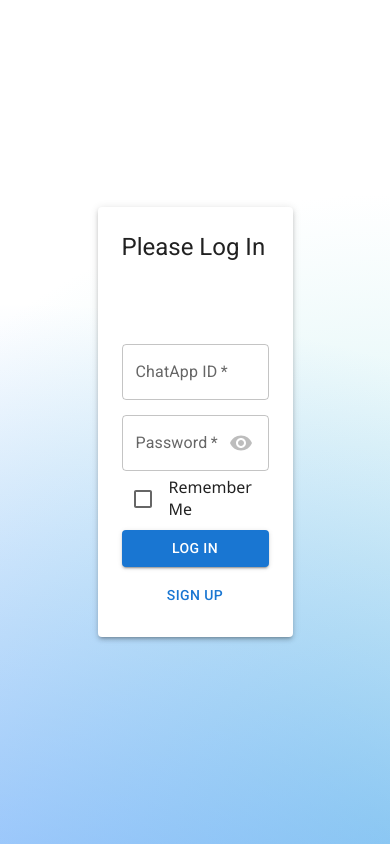
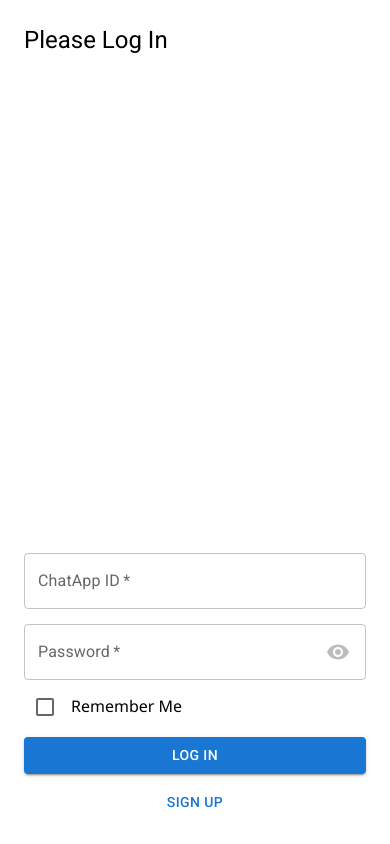
Before and after one commit to StephenChips/ChatApp, a React (Vite) app in the folder client/: page /log-in in a window 390 px wide. Built offline with nearby package versions, Linux system fonts and the light colour scheme.

Commit message:
Writing the responsive UI for the app (part 4)
Finished the responsive UI of LogIn, SignUp and Welcome pages.

```diff
--- a/client/package.json
+++ b/client/package.json
@@ -4,7 +4,7 @@
   "version": "0.0.0",
   "type": "module",
   "scripts": {
-    "dev": "vite",
+    "dev": "vite --host",
     "build": "tsc && vite build",
     "lint": "eslint . --ext ts,tsx --report-unused-disable-directives --max-warnings 0",
     "preview": "vite preview",
--- a/client/src/pages/LogIn/LogIn.tsx
+++ b/client/src/pages/LogIn/LogIn.tsx
@@ -3,10 +3,12 @@ import {
   AlertColor,
   Box,
   Button,
-  Card,
   Checkbox,
   TextField,
+  Theme,
   Typography,
+  useMediaQuery,
+  useTheme,
 } from "@mui/material";
 import { NavigateEffect } from "../../components/NavigateEffect";
 import { useState } from "react";
@@ -24,6 +26,10 @@ const CHATAPP_ID_INPUT_ELEMENT_ID = "chatapp-id";
 const PASSWORD_INPUT_ELEMENT_ID = "password";
 
 export function LogIn() {
+  const theme = useTheme();
+  const isViewportWiderThanSmallBreakpoint = useMediaQuery((theme: Theme) =>
+    theme.breakpoints.up("sm"),
+  );
   const dispatch = useAppDispatch();
   const navigate = useNavigate();
   const hasLoggedIn = useAppSelector(selectHasLoggedIn);
@@ -52,30 +58,42 @@ export function LogIn() {
     return <NavigateEffect to="/" />;
   }
 
+  let loginFormStyle;
+
+  if (isViewportWiderThanSmallBreakpoint) {
+    loginFormStyle = {
+      width: "500px",
+      height: "500px",
+      position: "absolute",
+      left: 0,
+      right: 0,
+      top: 0,
+      bottom: 0,
+      margin: "auto",
+      display: "flex",
+      flexDirection: "column",
+      background: theme.palette.background.paper,
+      borderRadius: 4,
+    }
+  } else {
+    loginFormStyle = {
+      display: "flex",
+      flexDirection: "column",
+      height: "100%"
+    }
+  }
+
   return (
     <Box
       sx={{
         width: "100%",
         height: "100%",
-        background: RADIAL_GRADIENT_BACKGROUND,
+        background: isViewportWiderThanSmallBreakpoint ? RADIAL_GRADIENT_BACKGROUND : undefined,
         position: "relative",
       }}
     >
-      <Card
-        elevation={3}
-        sx={{
-          width: "50%",
-          height: "430px",
-          maxWidth: "600px",
-          position: "absolute",
-          left: 0,
-          right: 0,
-          top: 0,
-          bottom: 0,
-          margin: "auto",
-          display: "flex",
-          flexDirection: "column",
-        }}
+      <Box
+        sx={loginFormStyle}
       >
         <Alert
           severity={alertContent?.severity}
@@ -159,7 +177,7 @@ export function LogIn() {
             Sign Up
           </Button>
         </Box>
-      </Card>
+      </Box>
     </Box>
   );
 
--- a/client/src/pages/SignUp/SignUp.tsx
+++ b/client/src/pages/SignUp/SignUp.tsx
@@ -3,11 +3,12 @@ import {
   AlertColor,
   Box,
   Button,
-  Card,
   LinearProgress,
   Snackbar,
   TextField,
   Typography,
+  useMediaQuery,
+  useTheme,
 } from "@mui/material";
 import axios from "axios";
 import { RADIAL_GRADIENT_BACKGROUND } from "../../constants";
@@ -18,6 +19,10 @@ import { useAppDispatch } from "../../store";
 import { AppUserThunks } from "../../store/appUser";
 
 export function SignUp() {
+  const theme = useTheme();
+  const isViewportWiderThanSmallBreakpoint = useMediaQuery(
+    theme.breakpoints.up("sm"),
+  );
   const dispatch = useAppDispatch();
   const navigate = useNavigate();
 
@@ -56,10 +61,36 @@ export function SignUp() {
     }, 2000);
   }, [snackbarState]);
 
+  let signUpFormStyle;
+
+  if (isViewportWiderThanSmallBreakpoint) {
+    signUpFormStyle = {
+      boxSizing: "border-box",
+      display: "flex",
+      flexDirection: "column",
+      width: "500px",
+      height: "500px",
+      background: theme.palette.background.paper,
+      borderRadius: 4,
+      padding: 3,
+    };
+  } else {
+    signUpFormStyle = {
+      display: "flex",
+      flexDirection: "column",
+      boxSizing: "border-box",
+      width: "100%",
+      height: "100%",
+      padding: 3,
+    };
+  }
+
   return (
     <Box
       sx={{
-        background: RADIAL_GRADIENT_BACKGROUND,
+        background: isViewportWiderThanSmallBreakpoint
+          ? RADIAL_GRADIENT_BACKGROUND
+          : undefined,
         width: "100%",
         height: "100%",
         display: "flex",
@@ -67,13 +98,8 @@ export function SignUp() {
         alignItems: "center",
       }}
     >
-      <Card
-        sx={{
-          width: "513px",
-        }}
-      >
-        <Box sx={{ margin: 3 }} component="form" onSubmit={onCreateAccount}>
-          <Typography variant="h5" marginBottom={5}>
+      <Box component="form" sx={signUpFormStyle} onSubmit={onCreateAccount}>
+        <Typography variant="h5" marginBottom="auto">
           Sign Up
         </Typography>
         <TextField
@@ -162,7 +188,6 @@ export function SignUp() {
           </>
         )}
       </Box>
-      </Card>
       <Snackbar
         open={snackbarState === "visible"}
         anchorOrigin={{ vertical: "top", horizontal: "center" }}
@@ -207,9 +232,14 @@ export function SignUp() {
     setIsCreatingAccount(true);
 
     try {
-      const response = await axios.post("/api/createUser", { name: username, password });
+      const response = await axios.post("/api/createUser", {
+        name: username,
+        password,
+      });
       const userID = response.data.id;
-      await dispatch(AppUserThunks.logIn({ userID, password, rememberMe: false }));
+      await dispatch(
+        AppUserThunks.logIn({ userID, password, rememberMe: false }),
+      );
       navigate("/welcome");
     } catch (e) {
       const error = e as Error;
--- a/client/src/pages/Welcome/Welcome.tsx
+++ b/client/src/pages/Welcome/Welcome.tsx
@@ -9,6 +9,7 @@ import {
   IconButton,
   styled,
   Typography,
+  useMediaQuery,
 } from "@mui/material";
 import { RADIAL_GRADIENT_BACKGROUND } from "../../constants";
 import { ArrowForward, Delete, Edit } from "@mui/icons-material";
@@ -19,6 +20,7 @@ import { useEffect, useState } from "react";
 import { User } from "../../store/modeltypes";
 import { useNavigate } from "react-router";
 import axios from "axios";
+import { useTheme } from "@mui/material";
 
 type AvatarSource =
   | { from: "url"; url: string }
@@ -28,7 +30,7 @@ export function Welcome() {
   const dispatch = useAppDispatch();
   const appUser = useAppSelector(selectAppUser);
   const [cardBeingDisplayed, displayCard] = useState<
-    "welcome-card" | "change-avatar"
+    "welcome-card" | "change-avatar-card"
   >("welcome-card");
 
   let component: JSX.Element;
@@ -50,7 +52,7 @@ export function Welcome() {
     component = (
       <WelcomeCard
         user={appUser}
-        onChangeAvatar={() => displayCard("change-avatar")}
+        onChangeAvatar={() => displayCard("change-avatar-card")}
       />
     );
   } else {
@@ -91,10 +93,22 @@ function WelcomeCard({
   user: User;
   onChangeAvatar: () => void;
 }) {
+  const theme = useTheme();
+  const isViewportWiderThanSmallBreakpoint = useMediaQuery(
+    theme.breakpoints.up("sm"),
+  );
   const navigate = useNavigate();
 
+  const cardStyle = isViewportWiderThanSmallBreakpoint
+    ? { width: "600px" }
+    : {
+        width: "100%",
+        height: "100%",
+        borderRadius: 0,
+      };
+
   return (
-    <Card sx={{ width: "400px" }}>
+    <Card sx={cardStyle}>
       <CardHeader title="Welcome"></CardHeader>
       <CardContent>
         <Typography marginBottom={2}>
@@ -162,6 +176,10 @@ function ChangeAvatarCard({
   onClose: () => void;
   defaultAvatarURLs: string[];
 }) {
+  const theme = useTheme();
+  const isViewportWiderThanSmallBreakpoint = useMediaQuery(
+    theme.breakpoints.up("sm"),
+  );
   const acceptedFileMIME = ["image/png", "image/jpeg"];
   const appUser = useAppSelector(selectAppUser);
   const [uploadErrorString, setUploadErrorString] = useState("");
@@ -195,8 +213,16 @@ function ChangeAvatarCard({
     );
   });
 
+  const cardStyle = isViewportWiderThanSmallBreakpoint
+    ? { width: "600px" }
+    : {
+        width: "100%",
+        height: "100%",
+        borderRadius: 0,
+      };
+
   return (
-    <Card sx={{ width: "600px" }}>
+    <Card sx={cardStyle}>
       <CardHeader title="Change Avatar" />
       <CardContent>
         <Box display="flex" justifyContent="space-around" alignItems="center">
@@ -427,7 +453,7 @@ const VisuallyHiddenInput = styled("input")({
 });
 
 async function fetchDefaultAvatars() {
-  type Response = { url: string }[]
+  type Response = { url: string }[];
   const response = await axios.post<Response>("/api/getDefaultAvatars");
   return response.data.map(({ url }) => url);
 }
```
Lines whose indentation alone changed are shown as unchanged.
